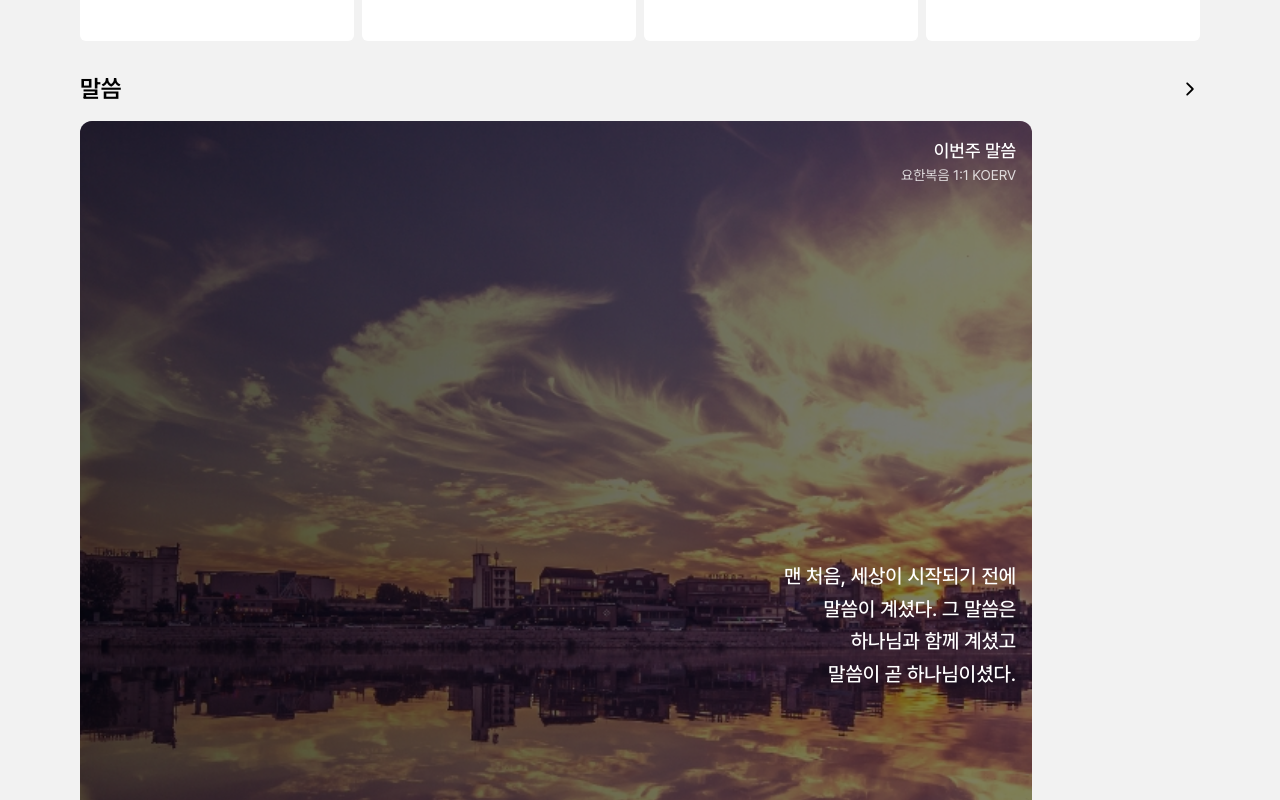
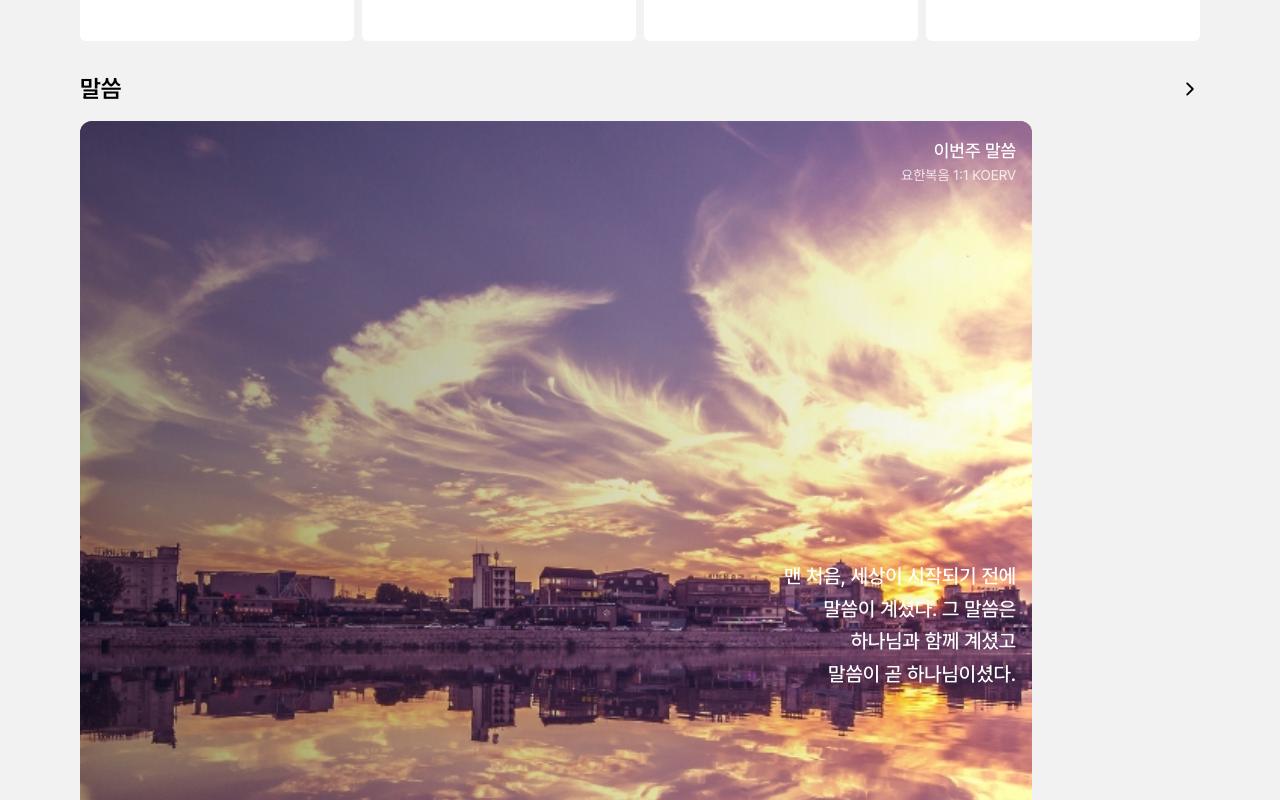
Before and after one commit to gdkds12/jinwoo-web, a Next.js app: page / in a window 1280 px wide. Shown: the part 1040-1840 px from the top of the page. Built offline with nearby package versions, Linux system fonts and the light colour scheme.

Commit message:
BUild Error

```diff
--- a/app/components/MenuDrawer.tsx
+++ b/app/components/MenuDrawer.tsx
@@ -4,7 +4,6 @@ import { IoIosArrowBack } from "react-icons/io";
 import { motion, AnimatePresence } from "framer-motion";
 import Link from "next/link";
 import {
-  FaChurch,
   FaClock,
   FaNewspaper,
   FaMapMarkerAlt,
--- a/app/components/NoticeSection.tsx
+++ b/app/components/NoticeSection.tsx
@@ -13,8 +13,6 @@ interface Notice {
 }
 
 // 전역 변수로 상태 관리
-let noticeEventQueued = false;
-// 전역 상태로 공지사항 모달 인스턴스를 관리
 let noticeInstanceReady = false;
 let noticeInstanceShowFn: (() => void) | null = null;
 
@@ -37,11 +35,7 @@ export const openNoticeFullScreen = () => {
     // 이벤트 발생 - 문서 상태와 무관하게 항상 이벤트 발생
     const event = new CustomEvent('openNoticeFullScreen');
     document.dispatchEvent(event);
-
-    // 전역 변수로 상태 저장
-    noticeEventQueued = true;
   }
-  noticeEventQueued = true;
 };
 
 // 문서 로드 완료 감지 - 모든 경우에 이벤트 체크
--- a/app/components/WordSection.tsx
+++ b/app/components/WordSection.tsx
@@ -3,6 +3,7 @@ import React, { useState, useEffect, useRef } from "react";
 import { IoIosArrowForward, IoIosArrowBack, IoIosSunny } from "react-icons/io";
 import { motion, AnimatePresence } from "framer-motion";
 import { IoMdClose } from "react-icons/io";
+import Image from "next/image";
 
 // 말씀 데이터 인터페이스
 interface Scripture {
@@ -200,12 +201,6 @@ export const WordSection = () => {
     );
   };
 
-  // 참조에서 절 정보 추출
-  const extractVerseInfo = (reference: string) => {
-    const match = reference.match(/\d+:\d+(-\d+)?/);
-    return match ? match[0] : "";
-  };
-
   return (
     <motion.div
       className="w-full mt-8"
@@ -237,10 +232,12 @@ export const WordSection = () => {
           >
             <div className="absolute inset-0 z-0">
               <div className="absolute inset-0 bg-black opacity-50"></div>
-              <img
+              <Image
                 src="/images/background/image1.jpg"
                 alt="배경 이미지"
-                className="w-full h-full object-cover"
+                className="object-cover"
+                fill
+                sizes="(max-width: 768px) 100vw, 50vw"
               />
             </div>
             <div className="flex flex-col items-end mb-2 relative z-10">
@@ -269,7 +266,7 @@ export const WordSection = () => {
               >
                 <div className="absolute inset-0 z-0">
                   <div className="absolute inset-0 bg-black opacity-70"></div>
-                  <img
+                  <Image
                     src="/images/background/image1.jpg"
                     alt="배경 이미지"
                     className="w-full h-full object-cover"
```
